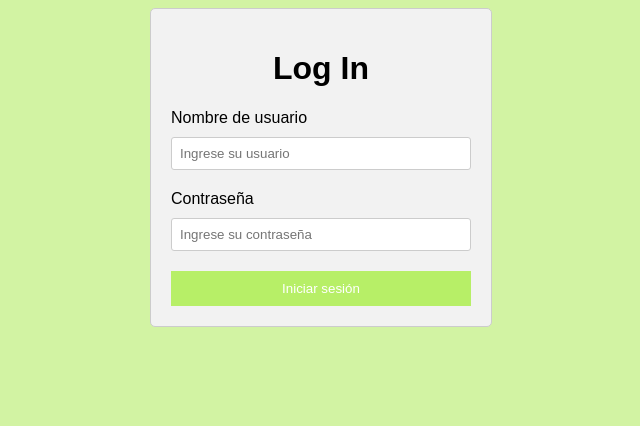
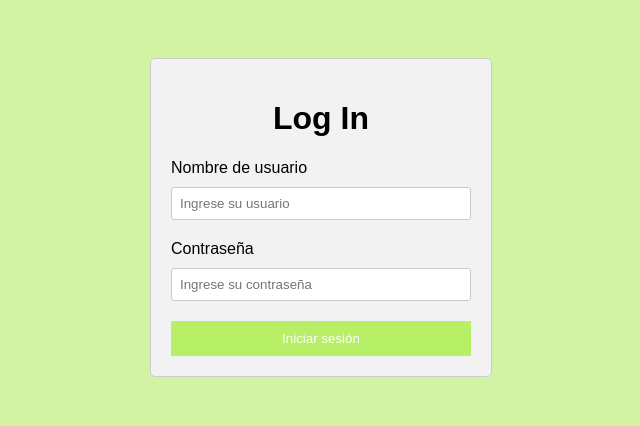
Before and after one commit to franciscoperaalta/Supermercado-v2.0, a PHP site: page / in a window 1280 px wide. Shown: the top 426 px of the page, without its empty margins (319-959 px from the left). Run offline with PHP 8.4, Linux system fonts and the light colour scheme.

Commit message:
Update style.css

```diff
--- a/Supermercado/CSS/style.css
+++ b/Supermercado/CSS/style.css
@@ -4,6 +4,7 @@
 body {
     font-family: 'Ubuntu', sans-serif;
     background-color: #D2F3A3;
+    padding: 50px;
 }
 
 h1{
```
